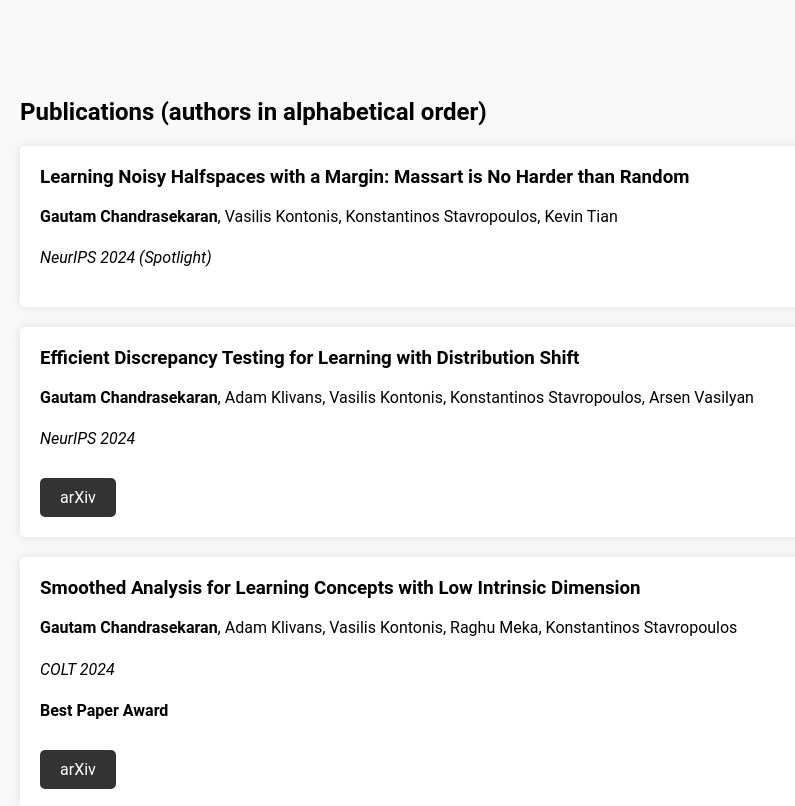
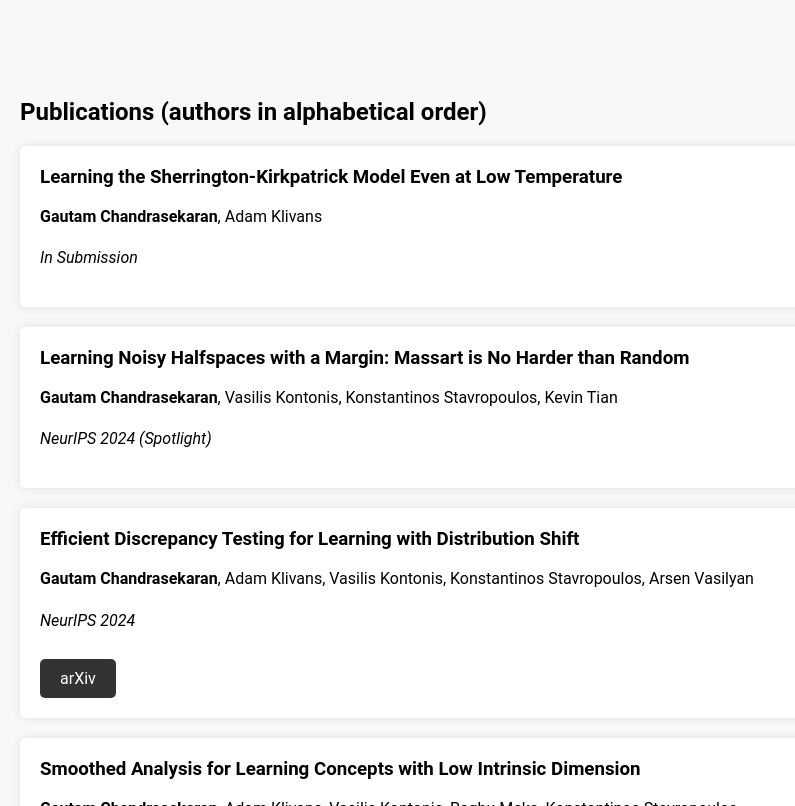
Before and after one commit to gautamc-git/temp-website, a Jekyll site: the page built from index.md, in a window 1280 px wide and 900 px high, scrolled down 360 px, cut to the strip 94-900 px from the top of the window. Shown: the whole strip, without its empty margins (0-795 px from the left). Built offline with Jekyll 4.4.1, drawn with Linux system fonts in a browser that asks for light colours.

Commit message:
Update index.md

```diff
--- a/index.md
+++ b/index.md
@@ -26,6 +26,13 @@ title: "Home"
 <section id="publications">
   <div class="container publications-container">
       <h2>Publications (authors in alphabetical order)</h2>
+    <!--SK MODEL-->
+         <div class="publication-card">
+      <h3>Learning the Sherrington-Kirkpatrick Model
+Even at Low Temperature</h3>
+      <p><b>Gautam Chandrasekaran</b>, Adam Klivans</p>
+      <p><em>In Submission</em></p>
+         </div>
       <!-- MARGIN HALFSPACES-->
      <div class="publication-card">
       <h3>Learning Noisy Halfspaces with a Margin: Massart is No Harder than Random</h3>
```
